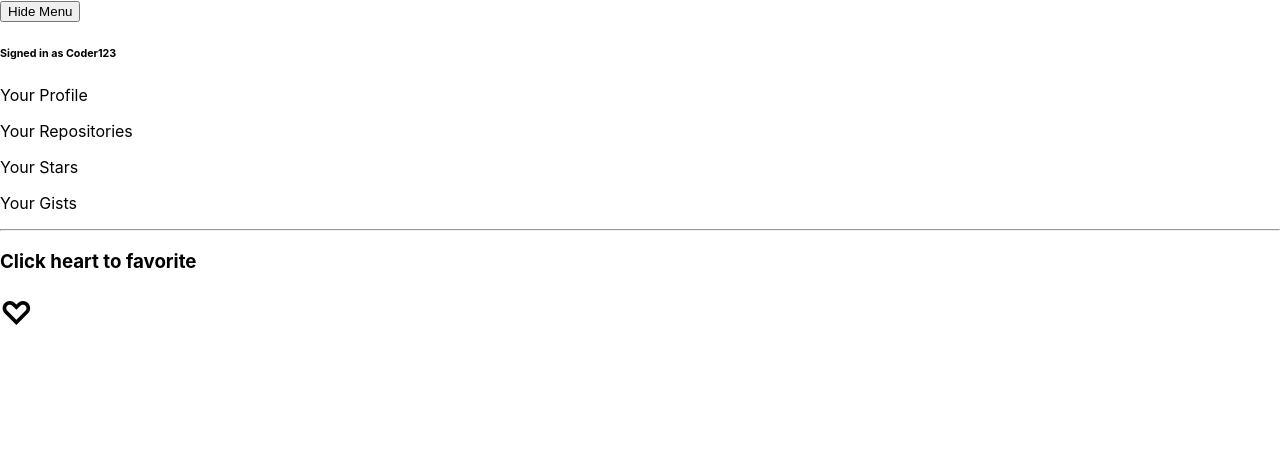
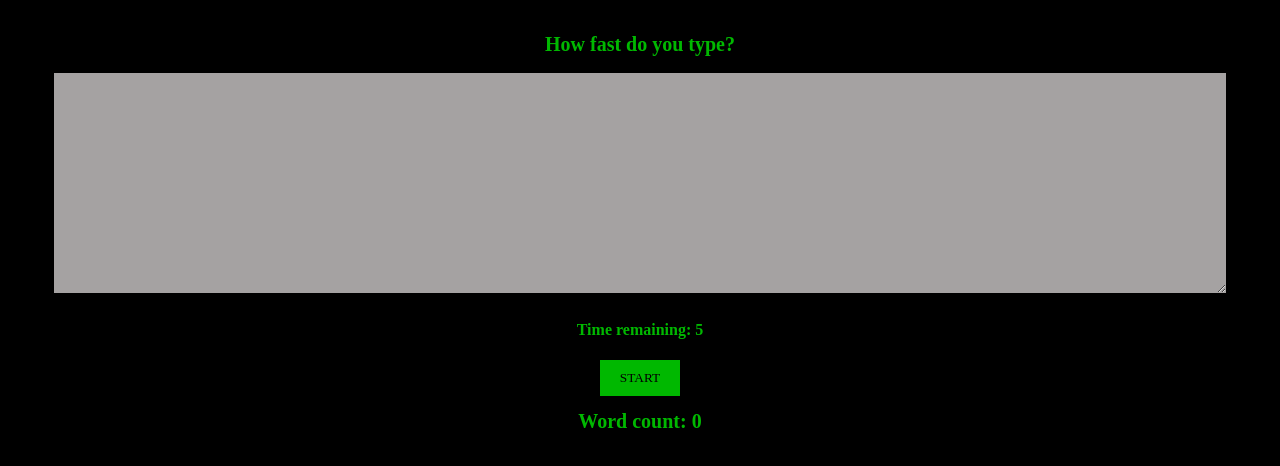
Before and after one commit to NaveenDK/react-latest, a React (Create React App) app: page / in a window 1280 px wide. Shown: the top 466 px of the page. Built offline with nearby package versions, Linux system fonts and the light colour scheme.

Commit message:
added usegamelogic.js

```diff
--- a/src/App.js
+++ b/src/App.js
@@ -1,13 +1,34 @@
-import React from "react"
-import Menu from "./Menu"
-import Favorite from "./Favorite"
+import React, {useState, useEffect, useRef} from "react"
+import useWordGame from "./useGameLogic"
 
 function App() {
+    const {
+        textBoxRef,
+        handleChange,
+        text,
+        isTimeRunning,
+        timeRemaining,
+        startGame,
+        wordCount
+    } = useWordGame(5)
+
     return (
         <div>
-            <Menu />
-            <hr />
-            <Favorite />
+            <h1>How fast do you type?</h1>
+            <textarea
+                ref={textBoxRef}
+                onChange={handleChange}
+                value={text}
+                disabled={!isTimeRunning}
+            />
+            <h4>Time remaining: {timeRemaining}</h4>
+            <button
+                onClick={startGame}
+                disabled={isTimeRunning}
+            >
+                Start
+            </button>
+            <h1>Word count: {wordCount}</h1>
         </div>
     )
 }
--- a/src/index.css
+++ b/src/index.css
@@ -1,13 +1,48 @@
-body {
-  margin: 0;
-  font-family: -apple-system, BlinkMacSystemFont, 'Segoe UI', 'Roboto', 'Oxygen',
-    'Ubuntu', 'Cantarell', 'Fira Sans', 'Droid Sans', 'Helvetica Neue',
-    sans-serif;
-  -webkit-font-smoothing: antialiased;
-  -moz-osx-font-smoothing: grayscale;
+html, body {
+  background: black;
+  color: #00b800;
+  margin:0;
+  padding: 0;
+  padding-top: 10px;
+  font-family: 'Press Start 2P', cursive;
+  text-align: center;
 }
 
-code {
-  font-family: source-code-pro, Menlo, Monaco, Consolas, 'Courier New',
-    monospace;
+body {
+  font-weight: 400;
 }
+
+button {
+  font-family: 'Press Start 2P', cursive;
+  display: block;
+  margin: 0 auto;
+  border: none;
+  background: #a80020;
+  background: #00b800;
+  padding: 10px 20px;
+  text-transform: uppercase;
+}
+
+button:disabled {
+  cursor: not-allowed;
+}
+
+h1 {
+  font-size: 20px;
+  text-align:center;
+}
+
+textarea {
+  font-family: 'Press Start 2P', cursive;
+  border: 3px solid black;
+  width: 90%;
+  margin: 0 auto;
+  outline: none;
+  height: 200px;
+  background: #00b800;
+  padding: 10px;
+}
+
+textarea:disabled {
+  background-color: #a5a2a2;
+}
--- /dev/null
+++ b/src/useGameLogic.js
@@ -0,0 +1,46 @@
+import {useState, useEffect, useRef} from "react"
+
+function useGameLogic(startingTime = 10) {
+    const [text, setText] = useState("")
+    const [timeRemaining, setTimeRemaining] = useState(startingTime)
+    const [isTimeRunning, setIsTimeRunning] = useState(false)
+    const [wordCount, setWordCount] = useState(0)
+    const textBoxRef = useRef(null)
+
+    function handleChange(e) {
+        const {value} = e.target
+        setText(value)
+    }
+
+    function calculateWordCount(text) {
+        const wordsArr = text.trim().split(" ")
+        return wordsArr.filter(word => word !== "").length
+    }
+
+    function startGame() {
+        setIsTimeRunning(true)
+        setTimeRemaining(startingTime)
+        setText("")
+        textBoxRef.current.disabled = false
+        textBoxRef.current.focus()
+    }
+
+    function endGame() {
+        setIsTimeRunning(false)
+        setWordCount(calculateWordCount(text))
+    }
+
+    useEffect(() => {
+        if(isTimeRunning && timeRemaining > 0) {
+            setTimeout(() => {
+                setTimeRemaining(time => time - 1)
+            }, 1000)
+        } else if(timeRemaining === 0) {
+            endGame()
+        }
+    }, [timeRemaining, isTimeRunning])
+
+    return {textBoxRef, handleChange, text, isTimeRunning, timeRemaining, startGame, wordCount}
+}
+
+export default useGameLogic
```
